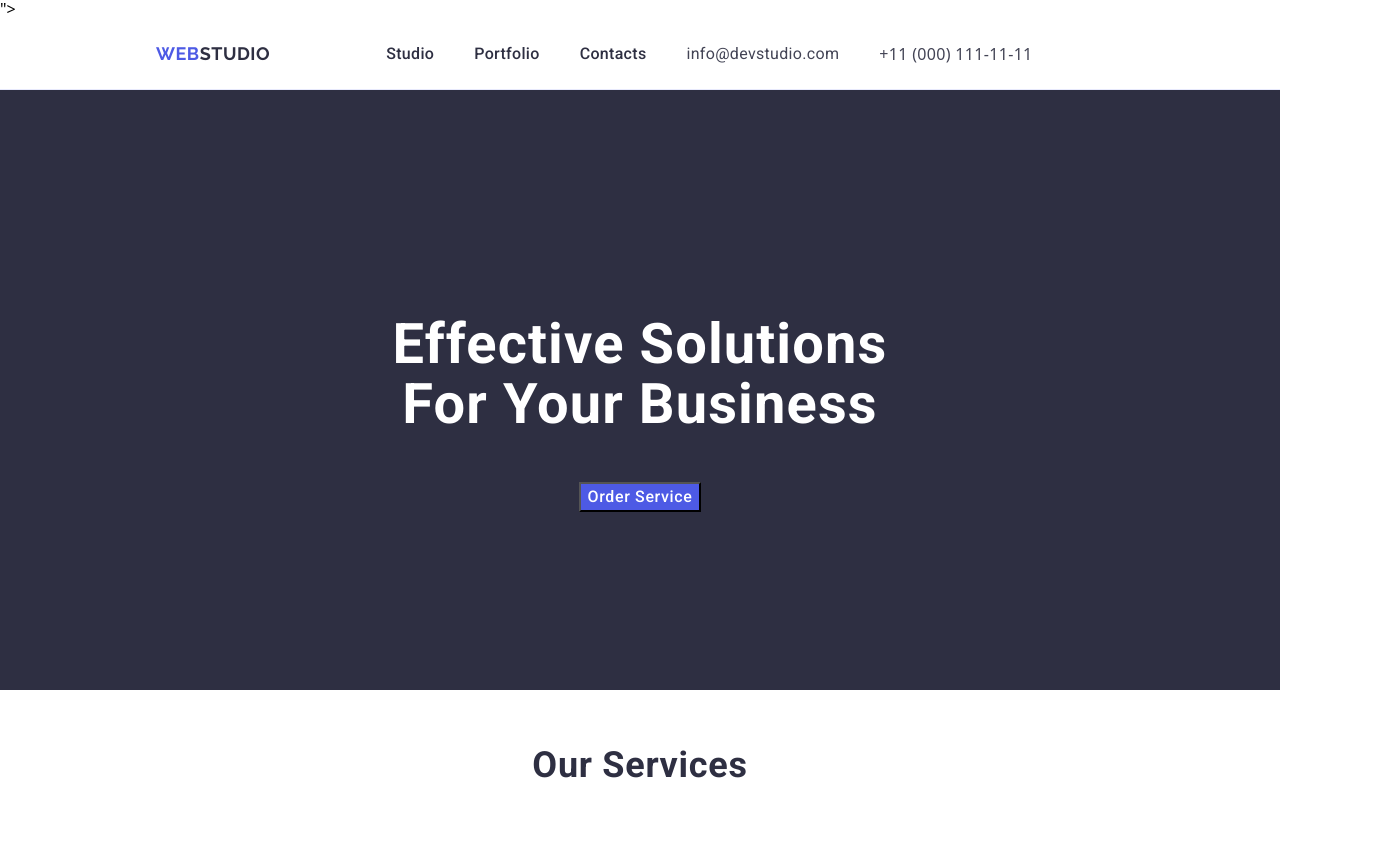
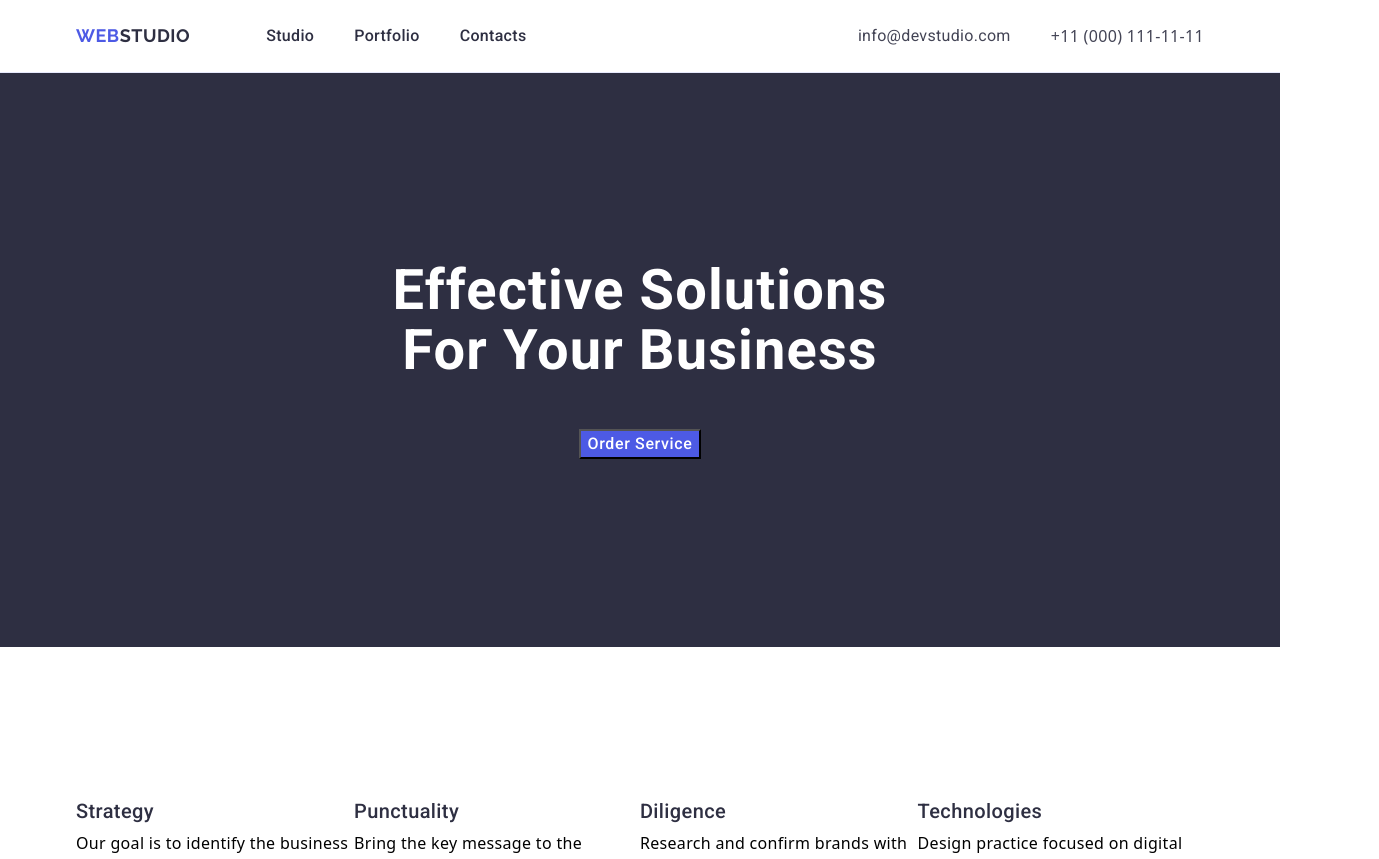
Before and after one commit to IvanVsemDobra/goit-markup-hw-03, a plain HTML site: page index.html in a window 1280 px wide. Shown: the top 859 px of the page, 1379 px wide, since content can reach past the window. Drawn offline with nearby package versions, Linux system fonts and the light colour scheme; a web font is replaced by a local one.

Commit message:
apdate file

```diff
--- a/css/styles.css
+++ b/css/styles.css
@@ -24,27 +24,24 @@
 img {
     display: block;
     max-width: 100%;
+    height: auto;
 }
 a {
     text-decoration: none;
 }
 ul{
     list-style: none;
+    margin: 0;
+    padding-left: 0;
 }
+h1,h2,h3,h4,p {
+    margin: 0;
+}
+
 .body {
     min-height: 100vh;
-    display: flex;
-    flex-direction: column;
-    justify-content: flex-start;
-    align-items: ;
-    flex-basis: 1440px;
-    border: 1px; solid var(--cornflower);
-    margin: 0;
+    background: var(--white);
     }
-
- main {
-     flex-grow: 1;
- }
 
 h1 {
     font-family: var(--font-family);
@@ -74,76 +71,34 @@ h3 {
     letter-spacing: 0.02em;
     color: var(--navy-blue);
 }
+.container {
+    width: 1158px;
+   padding-left: 15px;
+    padding-right: 15px;
+     margin-left: auto;
+     margin-right: auto;
+}
 
 .header {
-    Family: var(--font-family);
-    Weight: Medium Size: 20px;
-    letter-spacing:2%;
     color: var(--navy-blue);
-    background: var(--white);
-
+    border-bottom: 1px solid var(--cornflower);
 }
 .container-heder {
     display: flex;
     align-items: center;
-    justify-content: space-between;
-    flex-direction: row;
-    gap: 0px;
-    flex-basis: 1158px;
-    height: 72px;
-    border-bottom: 1px solid var(--cornflower);
-    background-color: var(--white);
 }
-.container-nav {
-    display: flex;
+.heder-nav {
+    display:flex;
+    margin-right: auto;
     align-items: center;
-    flex-direction: row;
-    justify-content: center
-    gap: 0px;
-    margin-left: 156px;
-    border: var(--cornflower) 10px;
-    flex-basis: 1158px;
-    height: 72px;
-}
-.box-logo {
-    display: flex;
-    align-items: center;
-    justify-content: flex-start;
-    flex-direction: row;
-    margin-right: 76px;
-    gap: 0px;
-    flex-basis: 156px;
-    height: 72px;
-
-}
-.box-div {
-    display: flex;
-    align-items: center;
-    justify-content: center;
-    flex-direction: row;
-    gap: 40px;
-    flex-basis: 156px;
-    height: 72px;
 }
 .heder-list-nav {
     display: flex;
-    align-items: center;
-    justify-content: ;
-    flex-direction: row;
+    padding: 24px 0px;
     gap: 40px;
-    flex-basis: 261px;
-    height: 24px;
 
 }
 
-.heder-span {
-    font-weight: 700;
-    font-size: 18px;
-    line-height: 1.16667;
-    letter-spacing: 0.03em;
-    text-transform: uppercase;
-    color: var(--navy-blue);
-}
 .header-logo {
     font-family: var(--second-family);
     font-weight: 700;
@@ -152,6 +107,7 @@ h3 {
     letter-spacing: 0.03em;
     text-transform: uppercase;
     color: var(--iris);
+    padding-right: 76px;
 
 }
 .header-logo:hover {
@@ -185,9 +141,6 @@ h3 {
     letter-spacing: 0.03em;
     text-transform: uppercase;
     color: var(--navy-blue);
-}
-.heder-list-nav{
-
 }
 .heder-nav-itemactive {
     font-family: var(--font-family);
@@ -226,22 +179,9 @@ h3 {
 .heder-address {
     font-style: normal
 }
-
-.box-contacts .heder-address-item {
-    display: flex;
-    align-items: center;
-    justify-content: flex-start;
-    flex-direction: row;
-    margin-right: 156px;
-    gap: 40px;
-    width: 344px;
-    height: 24px;
-}
 .heder-list-address {
     display: flex;
     align-items: center;
-    justify-content: flex-start;
-    flex-direction: row;
     gap: 40px;
 }
 .address-link {
@@ -292,15 +232,19 @@ h3 {
     align-items: center;
     justify-content: center;
     flex-direction: column;
+    margin-bottom: 120px;
     gap: 0px;
     flex-basis:  1440px;
-    height: 600px;
     background-color: var(--navy-blue);
 }
 .section-hero {
     background-color:var(--navy-blue);
 }
 .section-hero-main {
+    display: flex;
+    align-items: center;
+    padding-top: 188px;
+    padding-bottom: 48px;
     line-height: 1.07;
 }
 
@@ -313,6 +257,7 @@ h3 {
     letter-spacing: 0.04em;
     color:var(--white);
     cursor: pointer;
+    margin-bottom: 188px;
 }
 .button:hover {
     cursor: pointer;
@@ -334,63 +279,99 @@ h3 {
     display: flex;
     align-items: center;
     justify-content: center;
-    flex-direction: column;
-    gap: 0px;
-    flex-basis: 1440px;
-    height: 600px;
+    margin-bottom: 120px;
+flex-basis: calc((100% - 312px) / 4);
     background: var(--white);
+}
+.visually-hidden {
+    position: absolute;
+    width: 1px;
+    height: 1px;
+    margin: -1px;
+    border: 0;
+    padding: 0;
+    white-space: nowrap;
+    clip-path: inset(100%);
+    clip: rect(0 0 0 0);
+    overflow: hidden;
 }
 .section-list {
     text-decoration: none;
+    display: flex;
+    align-items: center;
+
 
 }
 .section-item {
+    display: flex;
+    flex-direction: column;
 
 }
 .section-hero-hi {
     font-family: var(--font-family);
     font-weight: 500;
-        font-size: 20px;
-        line-height: 1.2;
-        letter-spacing: 0.02em;
-        color: var(--navy-blue);
-        background: var(--white);
-}
-.section-hero-list .section-item {
-    display: flex;
-    align-items: center;
-
-    margin-left: 156px;
-    flex-basis: 1128px;
-    height: 104px;
-    background-color: var(--white);
+    font-size: 20px;
+    line-height: 1.2;
+    letter-spacing: 0.02em;
+    color: var(--navy-blue);
+    padding-top: 32px;
+    padding-bottom: 8px;
 }
 .section-text {
     line-height: 1.5;
     letter-spacing: 0.02em;
 }
+
+
 .section-team {
     background-color: var(--cloud);
 }
+.container-team {
+    display: flex;
+    flex-direction: column;
+    align-items: center;
+
+}
 .section-team-h {
     text-transform: capitalize;
+    margin-top: 120px;
+    margin-bottom: 72px;
+
 }
 .section-team-list {
+    display: flex;
+    flex-basis: calc((100% - 312px) / 4);
+    gap: 24px;
+    margin-bottom: 120px;
+}
+.section-team-list-iteam {
+    display: flex;
+    flex-direction: column;
+    align-items: center;
     background-color: #FFFFFF;
 }
-.section-team-hi {
+.img-section-team {
+    padding-bottom: 32px;
 
 }
-.section-team-list-iteam {
-    background-color: #FFFFFF;
+.section-team-hi {
+    padding-top: 32px;
+    padding-bottom: 8px;
 }
 .section-team-text {
     line-height: 1.5;
     letter-spacing: 0.02em;
     color: var(--slate);
+    padding-bottom: 32px;
+
 }
 .section-portfolio {
     background-color: var(--cloud);
+}
+.container-portfolio {
+    display: flex;
+    flex-direction: column;
+
 }
 .section-portfolio-h {
     font-family: var(--font-family);
@@ -403,6 +384,9 @@ h3 {
     text-transform: capitalize;
 }
 .section-portfolio-list {
+    display: flex;
+    flex-basis: calc((100% - 312px) /3);
+    flex-wrap: wrap;
     background-color: var(--white);
 }
 .section-portfolio-hi {
--- a/index.html
+++ b/index.html
@@ -4,7 +4,7 @@
 <head>
     <meta charset="UTF-8">
     <meta name="viewport" content="width=device-width, initial-scale=1.0">
-        <link rel="stylesheet" href="https://cdnjs.cloudflare.com/ajax/libs/modern-normalize/3.0.1/modern-normalize.min.css" integrity="sha512-q6WgHqiHlKyOqslT/lgBgodhd03Wp4BEqKeW6nNtlOY4quzyG3VoQKFrieaCeSnuVseNKRGpGeDU3qPmabCANg==" crossorigin="anonymous" referrerpolicy="no-referrer" />">
+        <link rel="stylesheet" href="https://cdnjs.cloudflare.com/ajax/libs/modern-normalize/3.0.1/modern-normalize.min.css" integrity="sha512-q6WgHqiHlKyOqslT/lgBgodhd03Wp4BEqKeW6nNtlOY4quzyG3VoQKFrieaCeSnuVseNKRGpGeDU3qPmabCANg==" crossorigin="anonymous" referrerpolicy="no-referrer" />
         <link rel="stylesheet" href="https://cdn.jsdelivr.net/npm/modern-normalize@2.0.0/modern-normalize.min.css">
         <link rel="stylesheet" href="./css/styles.css">
         <link rel="preconnect" href="https://fonts.googleapis.com">
@@ -18,13 +18,10 @@
 <body class="body">
 
     <header class="header">
-        <div class="container-heder">
-        <nav>
-            <div class="container-nav">
-                <div class="box-logo">
+        <div class="container container-heder">
+        <nav class="heder-nav">
            <a class="header-logo" href="./index.html"> Web<span class="heder-span">Studio</span></a>
-                </div>
-                    <div class="box-div">
+
            <ul class="heder-list-nav">
 
                 <li class="heder-nav-itemactive">
@@ -37,11 +34,11 @@
                     <a href="" class="heder-link">Contacts</a>
                 </li>
             </ul>
-                    </div>
+
         </nav>
 
         <address id="contacns" class="heder-address">
-                        <div class="box-contacts">
+
             <ul class="heder-list-address">
                 <li class="heder-address-itemitem">
                     <a href="mailto:info@devstudio.com" class="address-link">info@devstudio.com</a>
@@ -50,25 +47,24 @@
                     <a href="tel:+110001111111" class="address-link">+11 (000) 111-11-11</a>
                 </li>
             </ul>
-                        </div>
         </address>
 
-            </div>
+
         </div>
     </header>
 
     <main >
         <section class="section-hero">
-            <div class="container-hero">
+            <div class="container container-hero">
             <h1 class="section-hero-main">Effective Solutions <br>for Your Business</h1>
             <button class="button" type="button">Order Service</button>
             </div>
         </section>
 
         <section class="section">
-            <div class="container-section">
-            <h2 class="section-hero-h">Our Services</h2>
-                <div class="section-hero-list">
+            <div class="container container-section">
+            <h2  class="section-hero-h visually-hidden">Our Services</h2>
+
             <ul class="section-list">
                 <li class="section-item">
                     <h3 class="section-hero-hi">Strategy</h3>
@@ -94,32 +90,32 @@
                     <p class="section-text">Design practice focused on digital experiences. We bring forth a deep passion for
                         problem-solving.</p>
                 </li>
-                </div>
+
             </ul>
             </div>
         </section>
 
         <section id="studio" class="section-team">
-            <div class="container">
+            <div class="container container-team">
             <h2 class="section-team-h">Our Team</h2>
             <ul class="section-team-list">
                 <li class="section-team-list-iteam">
-                    <img src="./images/img-1.jpg" alt="Mark Guerrero" width="264">
+                    <img class="img-section-team" src="./images/img-1.jpg" alt="Mark Guerrero" width="264">
                     <h3 class="section-team-hi">Mark Guerrero</h3>
                     <p class="section-team-text">Product Designer</p>
                 </li>
                 <li class="section-team-list-iteam">
-                    <img src="./images/img-2.jpg" alt="Tom Ford" width="264">
+                    <img class="img-section-team" src="./images/img-2.jpg" alt="Tom Ford" width="264">
                     <h3 class="section-team-hi">Tom Ford</h3>
                     <p class="section-team-text">Frontend Developer</p>
                 </li>
                 <li class="section-team-list-iteam">
-                    <img src="./images/img-3.jpg" alt="Camila Garcia" width="264">
+                    <img class="img-section-team" src="./images/img-3.jpg" alt="Camila Garcia" width="264">
                     <h3 class="section-team-hi">Camila Garcia</h3>
                     <p class="section-team-text">Marketing</p>
                 </li>
                 <li class="section-team-list-iteam">
-                    <img src="./images/img-4.jpg" alt="Daniel Wilson" width="264">
+                    <img class="img-section-team" src="./images/img-4.jpg" alt="Daniel Wilson" width="264">
                     <h3 class="section-team-hi">Daniel Wilson</h3>
                     <p class="section-team-text">UI Designer</p>
                 </li>
@@ -128,7 +124,7 @@
         </section>
 
         <section id="portfolio" class="section-portfolio">
-            <div class="container">
+            <div class="container container-portfolio">
             <h2 class="section-portfolio-h">Our Portfolio</h2>
 
             <ul class="section-portfolio-list">
@@ -169,7 +165,7 @@
     </main>
 
  <footer class="footer">
-        <div class="container">
+        <div class="container container-footer">
         <a class="footer-logo" href="./index.html" >Web<span class="footer-span">Studio</span></a>
         <p class="footer-text">Increase the flow of customers and sales for your business with digital marketing & growth solutions.</p>
     </div>
```
Also changed, not shown: 1 other file.
